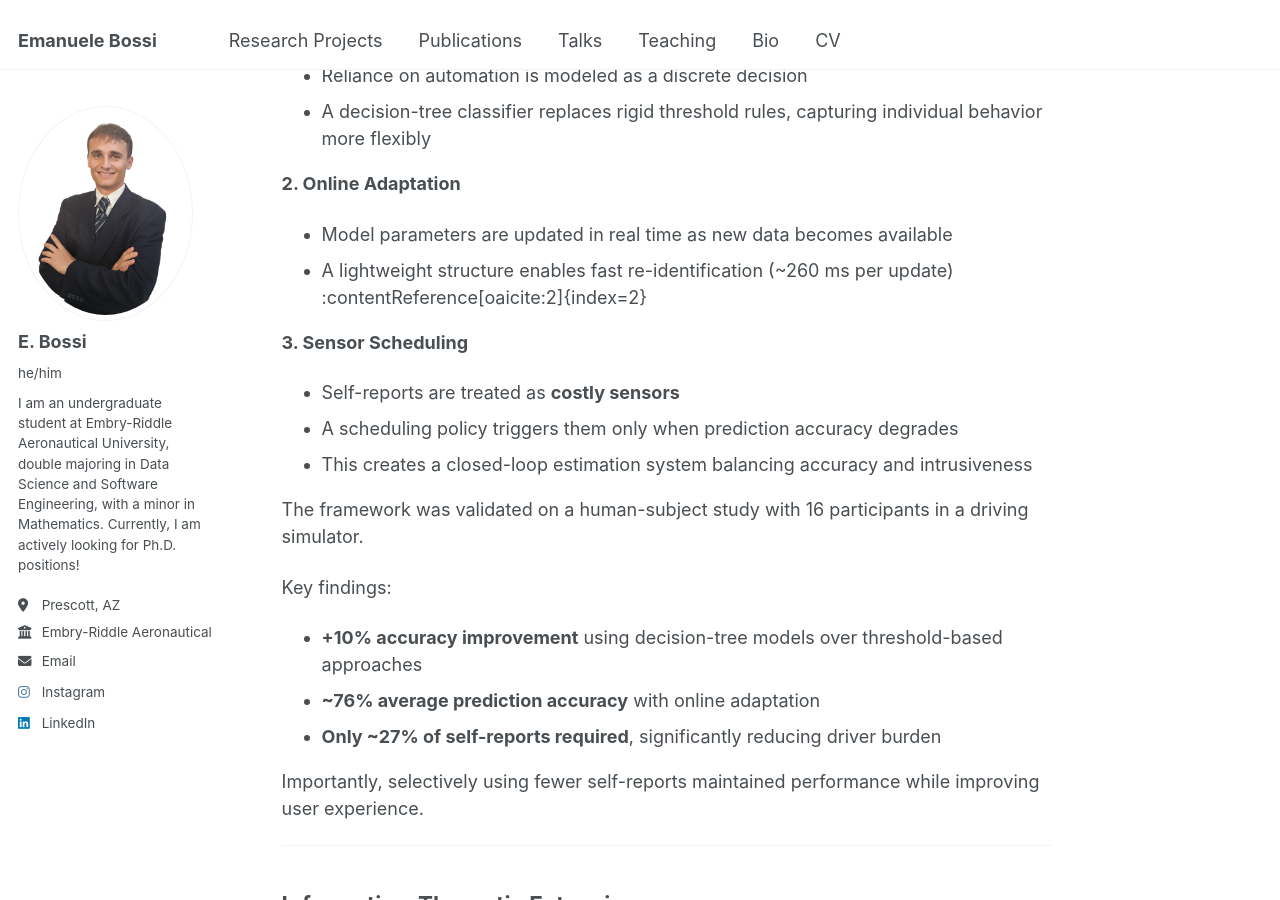
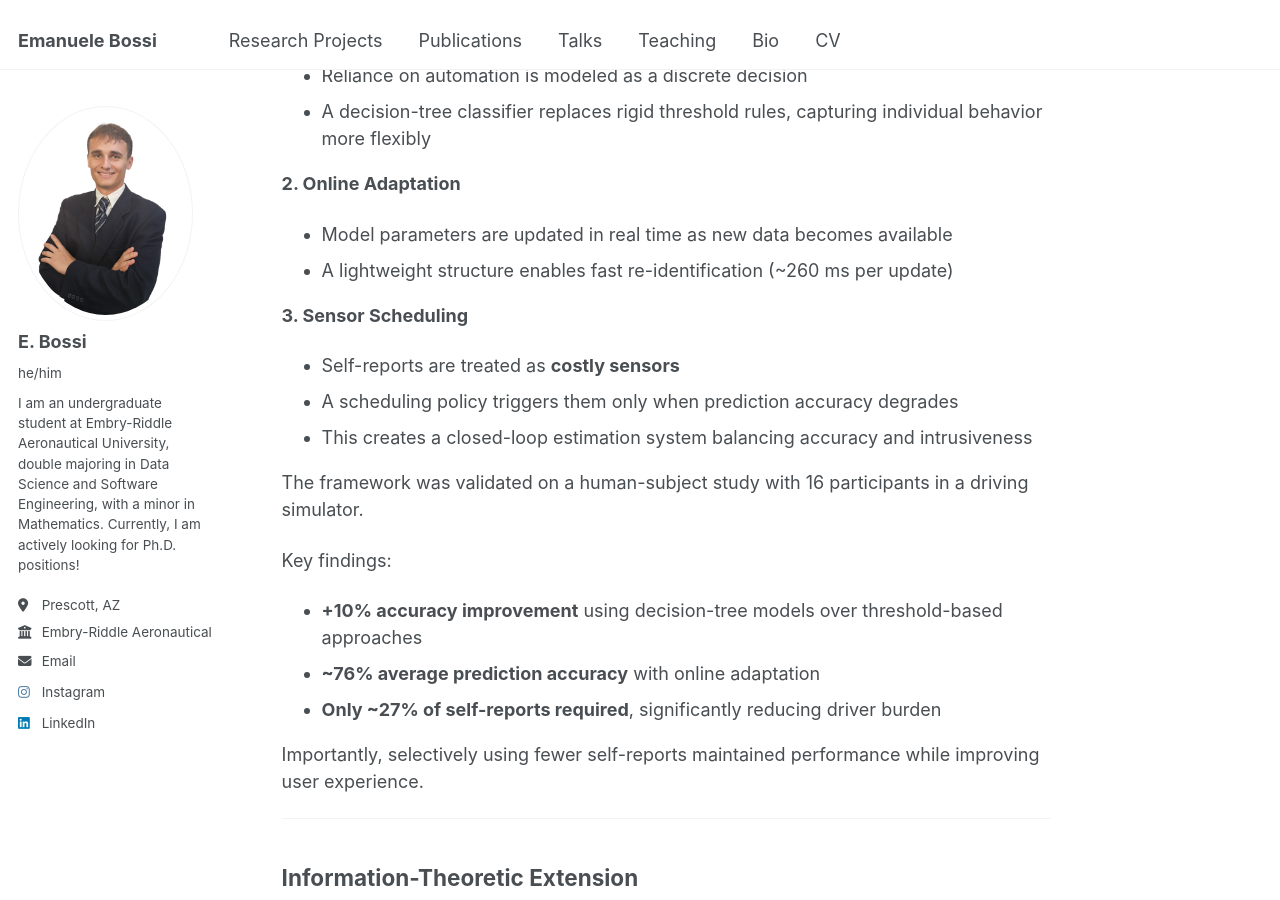
Before and after one commit to bossiemanuele/bossiemanuele.github.io, a Jekyll site: the page built from _portfolio/02_SURF.md, in a window 1280 px wide and 900 px high, scrolled down 1378 px. Built offline with Jekyll 4.4.1, drawn with Linux system fonts in a browser that asks for light colours.

Commit message:
Update 02_SURF.md

```diff
--- a/_portfolio/02_SURF.md
+++ b/_portfolio/02_SURF.md
@@ -42,7 +42,7 @@ We model human cognition as a **time-varying dynamical system** coupled with a d
 **2. Online Adaptation**
 
 - Model parameters are updated in real time as new data becomes available
-- A lightweight structure enables fast re-identification (~260 ms per update) :contentReference[oaicite:2]{index=2}
+- A lightweight structure enables fast re-identification (~260 ms per update)
 
 **3. Sensor Scheduling**
 
```
